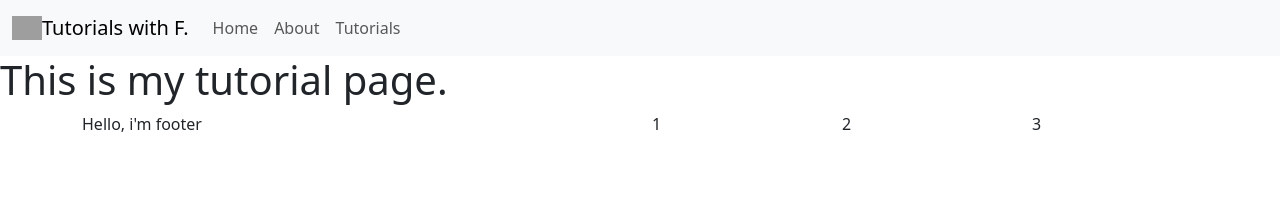
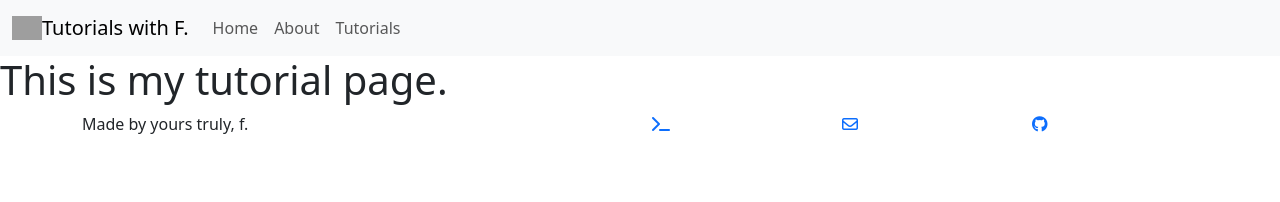
Before and after one commit to PKuzi01/tut-website.ppk, a React (Vite) app: page /tutorials in a window 1280 px wide. Shown: the top 202 px of the page. Built offline with nearby package versions, Linux system fonts and the light colour scheme; grey boxes are pictures that could not be loaded.

Commit message:
Add icons and set base structure for footer

```diff
--- a/index.html
+++ b/index.html
@@ -4,7 +4,8 @@
     <meta charset="UTF-8" />
     <link rel="icon" type="image/svg+xml" href="/" />
     <link href="https://cdn.jsdelivr.net/npm/bootstrap@5.3.2/dist/css/bootstrap.min.css" rel="stylesheet" integrity="sha384-T3c6CoIi6uLrA9TneNEoa7RxnatzjcDSCmG1MXxSR1GAsXEV/Dwwykc2MPK8M2HN" crossorigin="anonymous">
-    <title>Tutorial with F</title>
+    <script src="https://kit.fontawesome.com/91b33988c5.js" crossorigin="anonymous"></script>
+    <title>Tutorial with f.</title>
   </head>
   <body>
     <div id="root"></div>
--- a/src/pages/Footer.jsx
+++ b/src/pages/Footer.jsx
@@ -4,10 +4,22 @@ function Footer(){
     return(
         <div className="container">
            <div className="row">
-            <div className="col-6">Hello, i'm footer</div>
-            <div className="col-2">1</div>
-            <div className="col-2">2</div>
-            <div className="col-2">3</div>
+            <div className="col-6">Made by yours truly, f.</div>
+            <div className="col-2">
+                <a href="https://portfolio-ppk.netlify.app/" title="Portfolio" target="_blank">
+                    <i className="fa-solid fa-terminal" style={{color: "#090a0b;"}}></i>
+                </a>
+            </div>
+            <div className="col-2">
+                <a href="mailto:ilaphi@outlook.com" title="Mail" target="_blank">
+                <i class="fa-regular fa-envelope" style={{color: "#090a0b;"}}></i>
+                </a>
+            </div>
+            <div className="col-2">
+                <a href="https://github.com/PKuzi01" title="Github" target="_blank">
+                    <i className="fa-brands fa-github" style={{color: "#090a0b;"}}></i>
+                </a>
+            </div>
            </div>
         </div>
     )
```
